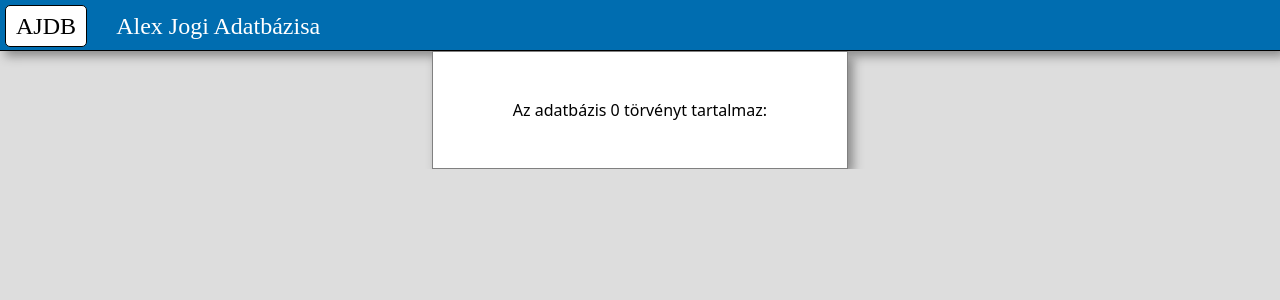
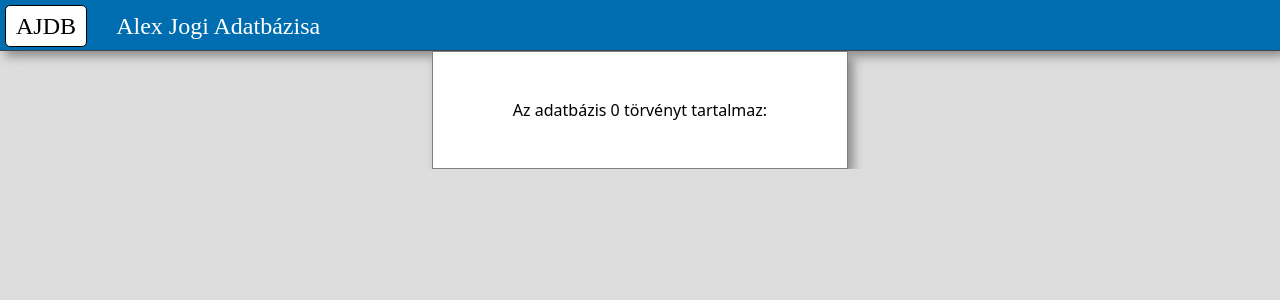
Before and after one commit to badicsalex/ajdb_py, a Flask app: template ajdb_web/templates/index.html in a window 1280 px wide. Shown: the top 300 px of the page. Run offline with Flask 2, Linux system fonts and the light colour scheme; the template is opened without the code that fills it, so the values that code supplies are empty; some libraries are stand-ins or nearby versions.

Commit message:
ajdb/web: use less aggressive borders for panes

```diff
--- a/ajdb_web/static/style.css
+++ b/ajdb_web/static/style.css
@@ -51,7 +51,7 @@ blockquote {
     width: 100%;
     height: 50px;
     box-shadow: 5px 5px 10px #888888;
-    border-bottom: 1px solid black;
+    border-bottom: 1px solid #444;
     background: #006DB0;
     color: white;
 }
@@ -98,7 +98,7 @@ blockquote {
     overflow-x: auto;
     overflow-y: scroll;
     box-shadow: 5px 5px 10px #888888;
-    border-right: 1px solid black;
+    border-right: 1px solid gray;
     background: white;
 }
 
```
